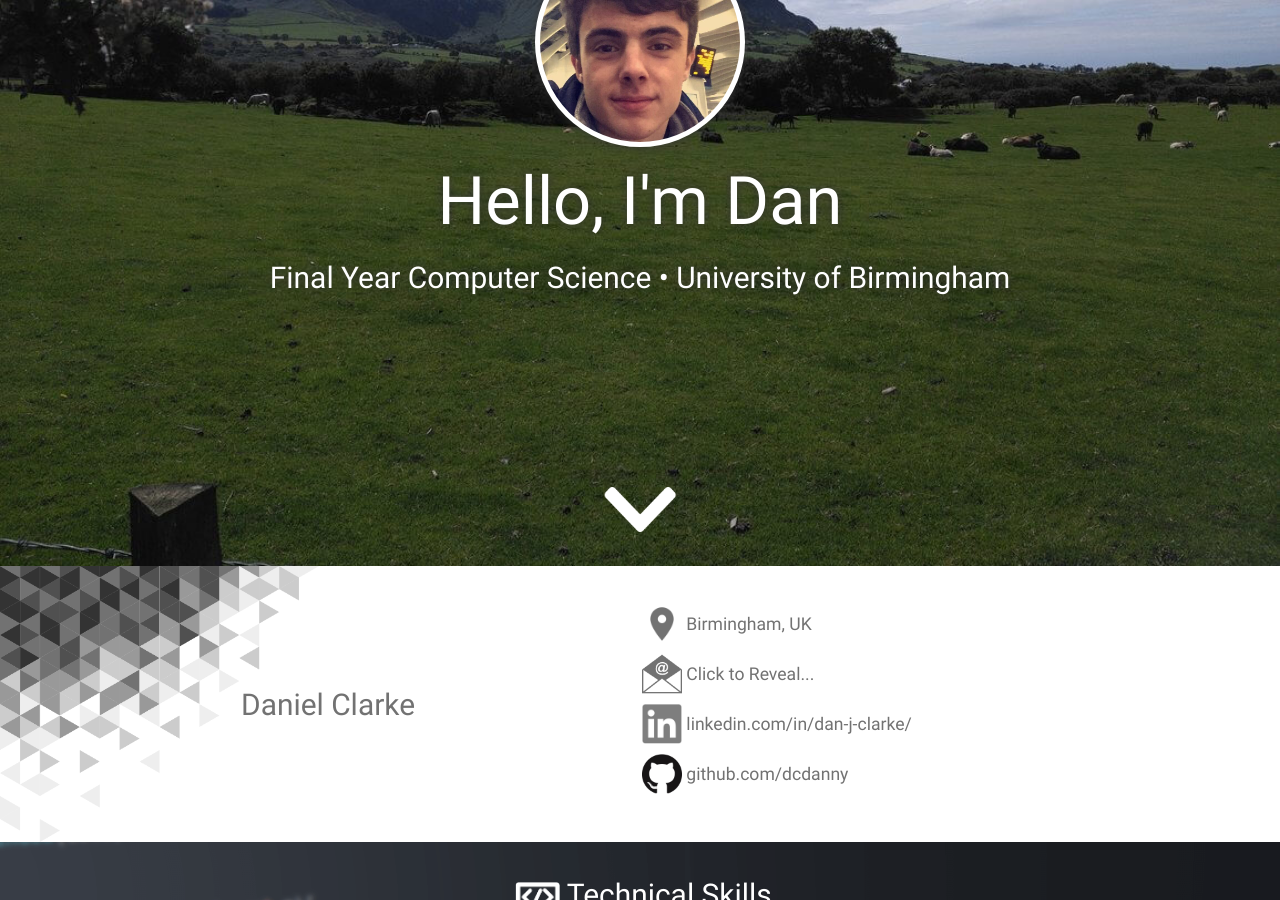
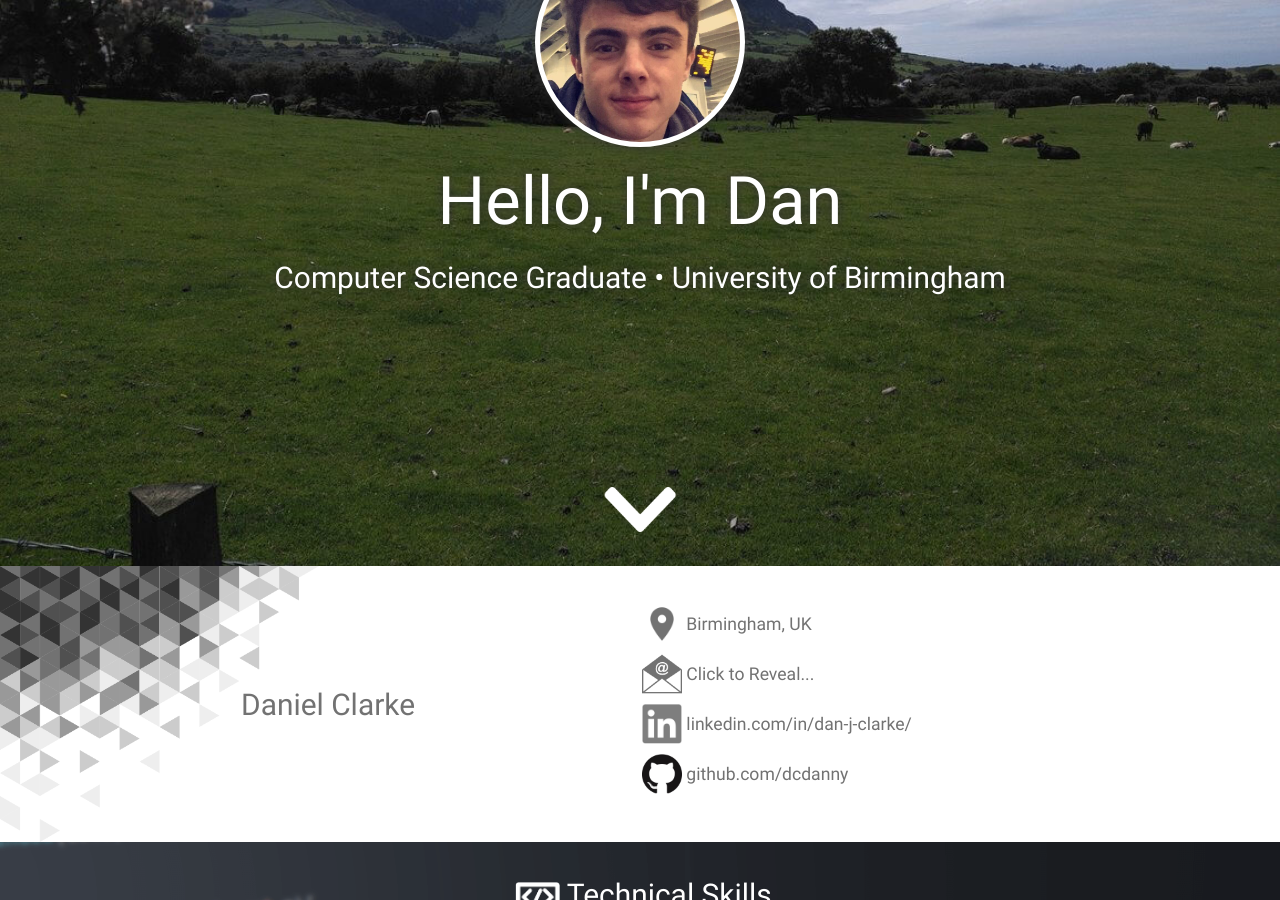
Before and after one commit to dcdanny/dcdanny.github.io, a Jekyll site: the page built from index.md, in a window 1280 px wide and 900 px high, scrolled down 334 px. Built offline with Jekyll 4.4.1, drawn with Linux system fonts in a browser that asks for light colours; some of the changed text lies outside the part shown.

Commit message:
Updated with degree result & am a grauate

```diff
--- a/_layouts/header.html
+++ b/_layouts/header.html
@@ -11,7 +11,7 @@ layout: footer
 		<!--<img src="/assets/profile.jpg" id="profileImg">-->
 		<div class="titles">
 			<h1 class="titleText">Hello, I'm Dan</h1><br>
-			<h2 style="font-size:170%;" class="titleText">Final Year Computer Science &bull; University of Birmingham</h2>
+			<h2 style="font-size:170%;" class="titleText">Computer Science Graduate &bull; University of Birmingham</h2>
 		</div>
 	</div>
 	<a href="#profile" class="arrow-down" onclick="event.preventDefault();window.scrollTo(0,window.innerHeight-100);">
--- a/_layouts/homeq.html
+++ b/_layouts/homeq.html
@@ -197,11 +197,9 @@ layout: header
 		</div>
 		<div style="width:70%;float:left;margin-bottom:5px;">
 			<div style="margin: 5px;">
-				<span style="">BSc Computer Science with a Year in Industry</span>&nbsp;<br>
-				<span class="subText">Sept 2017 - Present</span><br>
-				{% comment %}<span>First Year</span> <span class="subText">2:1</span><br>
-				<span>Second Year</span> <span class="subText">2:1</span><br>{% endcomment %}
-				<span class="">Graduation 2021, Expected 2:1</span><br>
+				<span style="">BSc Computer Science with a Year in Industry</span>&nbsp;
+				<span class="subText" style="white-space: nowrap;">Sept 2017 - July 2021</span><br>
+				<span>Result:</span> <span class="subText">First Class Honours</span><br>
 			</div>
 		</div>
 	</div>
```
